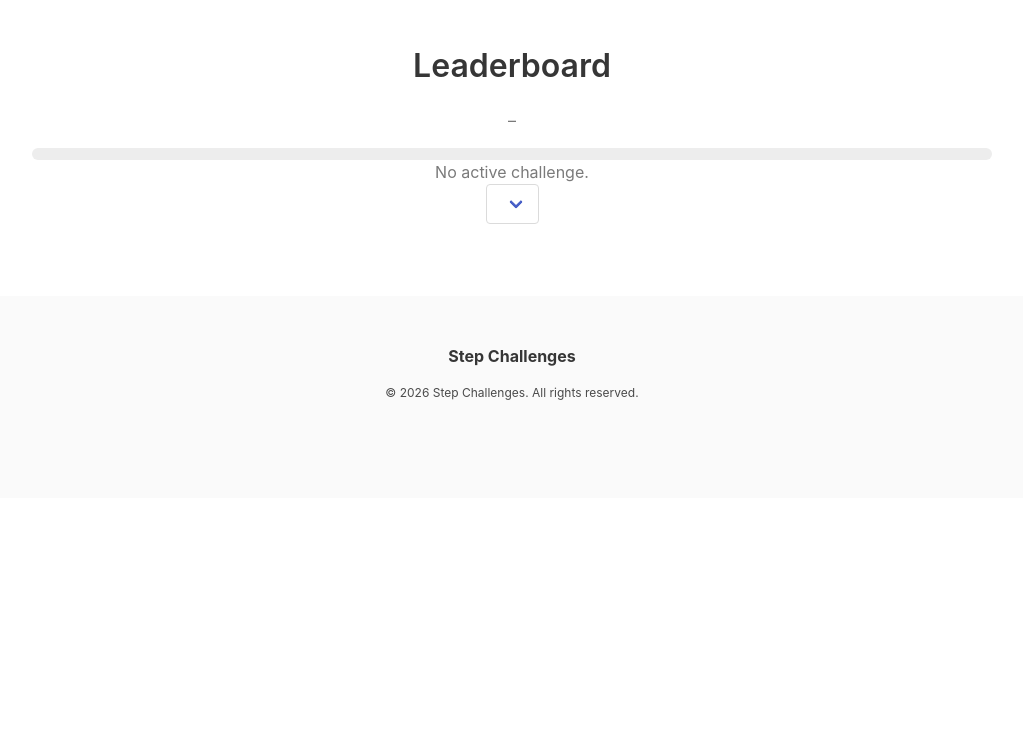
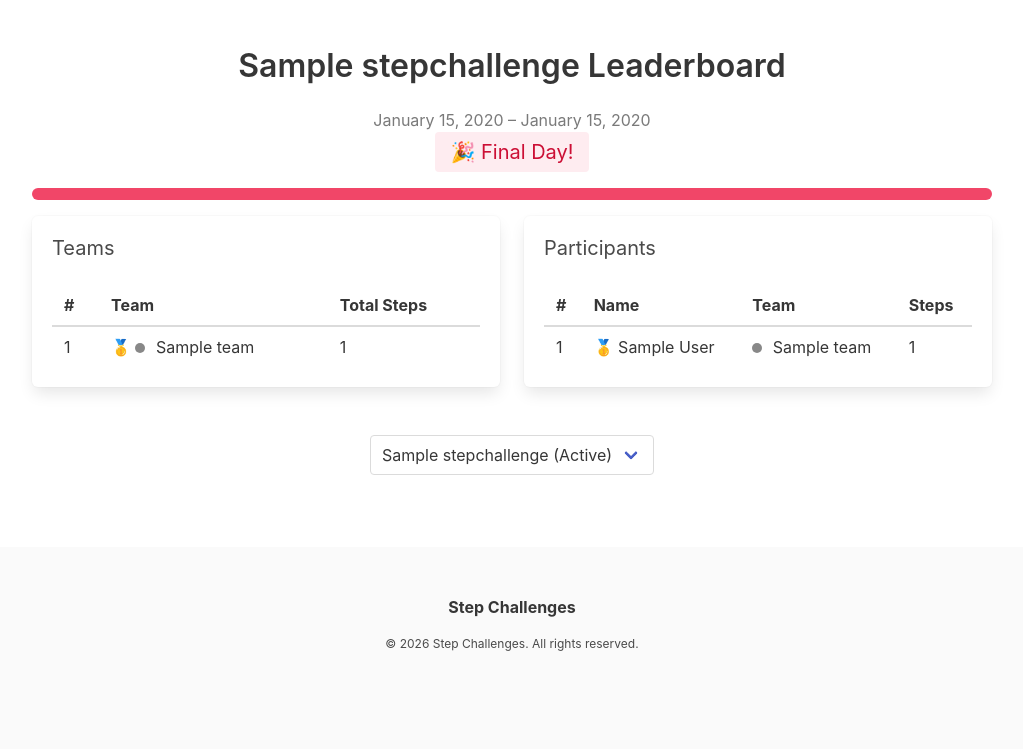
Before and after one commit to elliecdev/step_challenges, a Django app: page /leaderboard/ in a window 1280 px wide. Shown: the part 56-805 px from the top of the page, without its empty margins (128-1151 px from the left). Before the commit the page ends 456 px from the top, so only its background shows below. Run offline with Django 5.2, Linux system fonts and the light colour scheme; tables that the repository leaves empty hold one stand-in row (values such as "Sample post"); lists and menus that the app fills with data are empty.

Commit message:
leaderboard page: fixed drowpdown to switch between challenges

```diff
--- a/steps/templates/steps/leaderboard.html
+++ b/steps/templates/steps/leaderboard.html
@@ -119,15 +119,15 @@
                 </div>
             </div>
         </div>
-    </section
+    </section>
     {% else %}
         <p class="has-text-centered has-text-grey">No active challenge.</p>
     {% endif %}
-    <form method="get" class="mb-5 has-text-centered">
+    <form method="get" class="mb-5 has-text-centered" id="challenge-form">
         <div class="field is-grouped is-justify-content-center">
             <div class="control">
                 <div class="select">
-                    <select name="challenge" onchange="this.form.submit()">
+                    <select name="challenge" id="challenge-select" onchange="document.getElementById('challenge-form').submit()">
                         {% for c in challenges %}
                             <option value="{{ c.id }}" {% if c.id == challenge.id %}selected{% endif %}>
                                 {{ c.name }}
--- a/steps/views.py
+++ b/steps/views.py
@@ -294,16 +294,8 @@ class LeaderboardView(TemplateView):
     def get_context_data(self, **kwargs):
         context = super().get_context_data(**kwargs)
 
-        # All challenges user participated in (empty for anonymous)
-        if self.request.user.is_authenticated:
-            challenges = (
-                StepChallenge.objects
-                .filter(teams__participants__user=self.request.user)
-                .distinct()
-                .order_by("-start_date")
-            )
-        else:
-            challenges = StepChallenge.objects.none()
+        # All challenges (active and inactive)
+        challenges = StepChallenge.objects.all().order_by("-start_date")
 
         context["challenges"] = challenges
 
```
